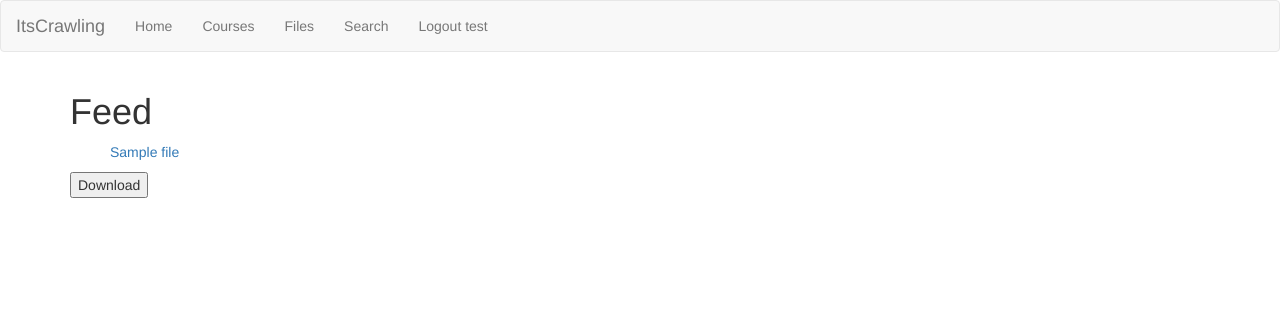
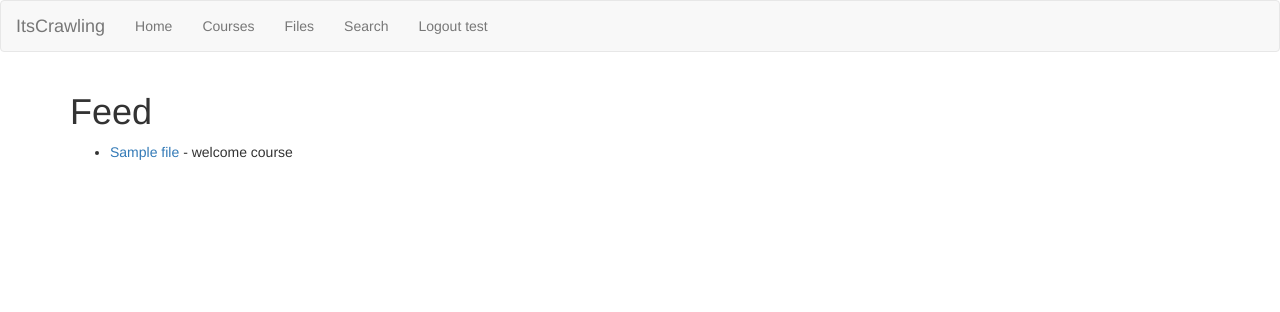
Before and after one commit to orhanhenrik/tdt4140G70-backend, a Django app: page /home/ in a window 1280 px wide. Shown: the top 312 px of the page. Run offline with Django 3.2, Linux system fonts and the light colour scheme; a user stored in the database is signed in; data comes from the database, SQL or seed files in the repository; tables that the repository leaves empty hold one stand-in row (values such as "Sample post"); some libraries are stand-ins or nearby versions.

Commit message:
add stuff

```diff
--- a/courses/templates/courses/list.html
+++ b/courses/templates/courses/list.html
@@ -5,11 +5,13 @@
     {% if perms.courses.add_course %}
       <a href="{% url 'course-create' %}">Create course</a>
     {% endif %}
+    <form method="post" action="{% url "course-subscribe" %}">
+    {% csrf_token %}
     <ul>
     {% for course in object_list %}
         <li>
         <td width="50%" align="center">
-            <input type="checkbox" name="checks[]" value="{{ file.id }}"/>
+            <input type="checkbox" name="checks[]" value="{{ course.id }}"/>
         </td>
             <td>
             <a href="{% url 'course-detail' course.id %}"> {{ course.name }} ({{ course.files.count }} files)</a>
@@ -18,4 +20,5 @@
     {% endfor %}
     </ul>
     <input type="submit" value="Subscribe"/>
+    </form>
 {% endblock content %}
--- a/courses/urls.py
+++ b/courses/urls.py
@@ -8,4 +8,5 @@ urlpatterns = [
     url(r'^(?P<pk>[0-9]+)$', views.ViewCourse.as_view(), name='course-detail'),
     url(r'^(?P<pk>[0-9]+)/edit', views.UpdateCourse.as_view(), name='course-edit'),
     url(r'^(?P<pk>[0-9]+)/delete', views.DeleteCourse.as_view(), name='course-delete'),
+    url(r'^subscribe$', views.subscribe_courses, name="course-subscribe"),
 ]
--- a/home/templates/home/feed.html
+++ b/home/templates/home/feed.html
@@ -8,12 +8,13 @@
             </li>
                 <tr>
                     <td width="25%">
-                        <a href="{{ file.file.url }}">{{ file.name }}</a>
+                        <li>
+                        <a href="{{ file.file.url }}">{{ file.name }}</a> - {{ course }}
+                        </li>
                     </td>
                 </tr>
             </li>
             {% endfor %}
     {% endfor %}
+{% endblock content %}
     </ul>
-    <input type="submit" value="Download"/>
-{% endblock content %}
--- a/home/views.py
+++ b/home/views.py
@@ -3,6 +3,7 @@ from django.contrib.auth.decorators import login_required
 from django.shortcuts import render
 from django.views.generic import ListView
 from django.http import HttpResponse
+from django.http import HttpResponseRedirect
 
 from courses.models import Course
 from files.models import File
```
Also changed, not shown: courses/views.py (+15 -0 lines).
